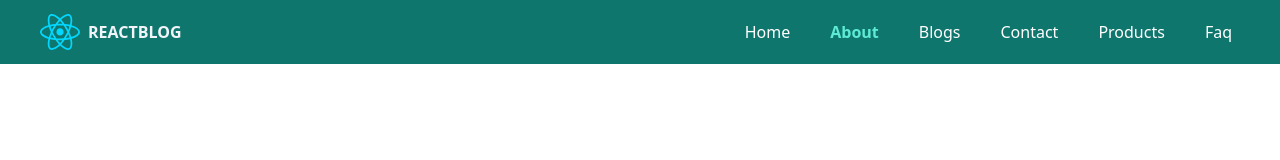
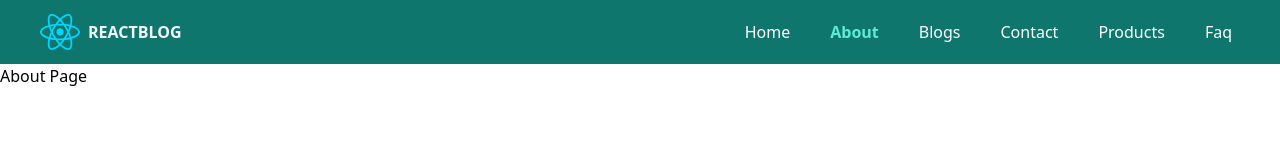
Before and after one commit to it27427/think-in-a-react-way, a React (Vite) app: page /about in a window 1280 px wide. Shown: the top 160 px of the page. Built offline with nearby package versions, Linux system fonts and the light colour scheme.

Commit message:
MainLayout

```diff
--- /dev/null
+++ b/src/components/layouts/MainLayout.jsx
@@ -0,0 +1,5 @@
+const MainLayout = ({ children }) => {
+  return <main className='min-h-screen'>{children}</main>;
+};
+
+export default MainLayout;
--- a/src/components/layouts/MainSection.jsx
+++ /dev/null
@@ -1,5 +0,0 @@
-const MainSection = ({ childern }) => {
-  return <main className='min-h-screen'>{childern}</main>;
-};
-
-export default MainSection;
--- a/src/pages/AboutPage.jsx
+++ b/src/pages/AboutPage.jsx
@@ -1,10 +1,10 @@
-import MainSection from '@/components/layouts/MainSection';
+import MainLayout from '@/components/layouts/MainLayout';
 
 const AboutPage = () => {
   return (
-    <MainSection>
+    <MainLayout>
       <h1>About Page</h1>
-    </MainSection>
+    </MainLayout>
   );
 };
 
--- a/src/pages/FaqPage.jsx
+++ b/src/pages/FaqPage.jsx
@@ -1,10 +1,10 @@
-import MainSection from '@/components/layouts/MainSection';
+import MainLayout from '@/components/layouts/MainLayout';
 
 const FaqPage = () => {
   return (
-    <MainSection>
+    <MainLayout>
       <h1>Faq Page</h1>
-    </MainSection>
+    </MainLayout>
   );
 };
 
--- a/src/pages/HomePage.jsx
+++ b/src/pages/HomePage.jsx
@@ -1,10 +1,10 @@
-import MainSection from '@/components/layouts/MainSection';
+import MainLayout from '@/components/layouts/MainLayout';
 
 const HomePage = () => {
   return (
-    <MainSection>
+    <MainLayout>
       <h1>Home Page</h1>
-    </MainSection>
+    </MainLayout>
   );
 };
 
```
